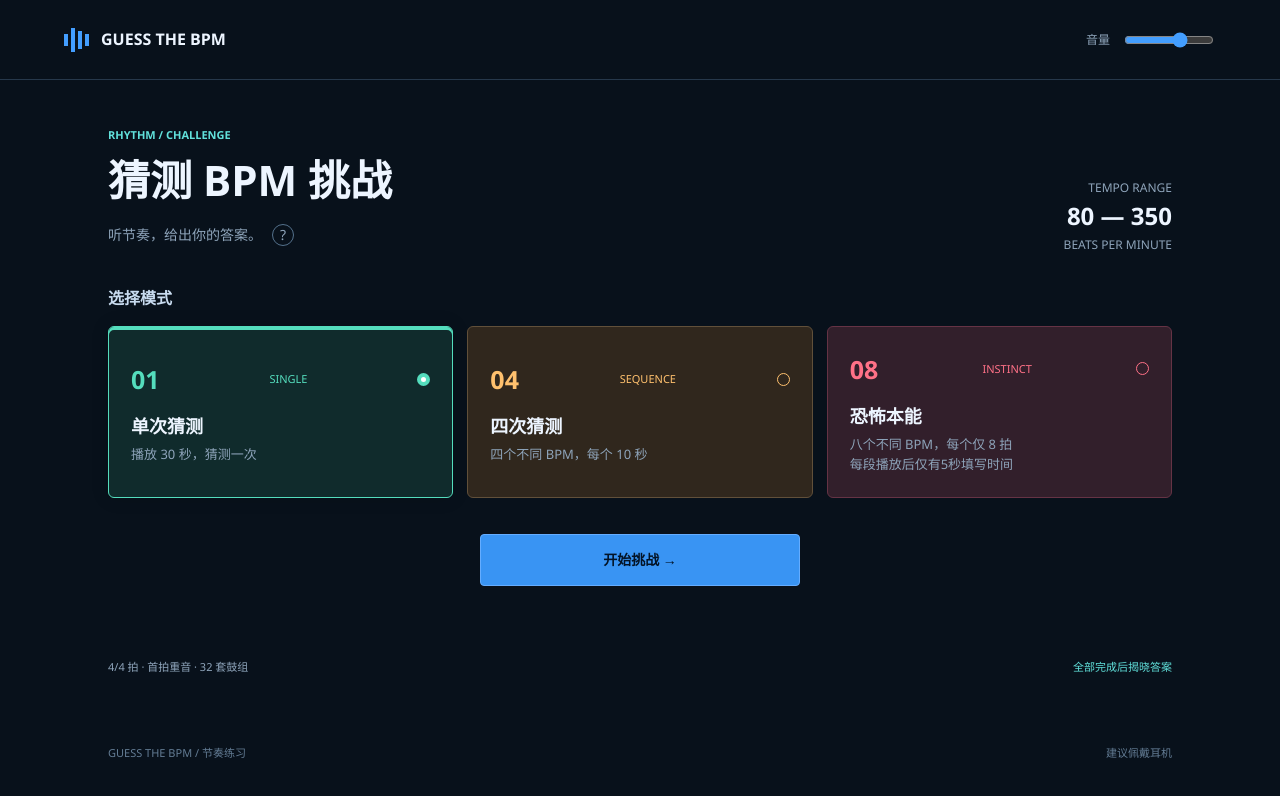
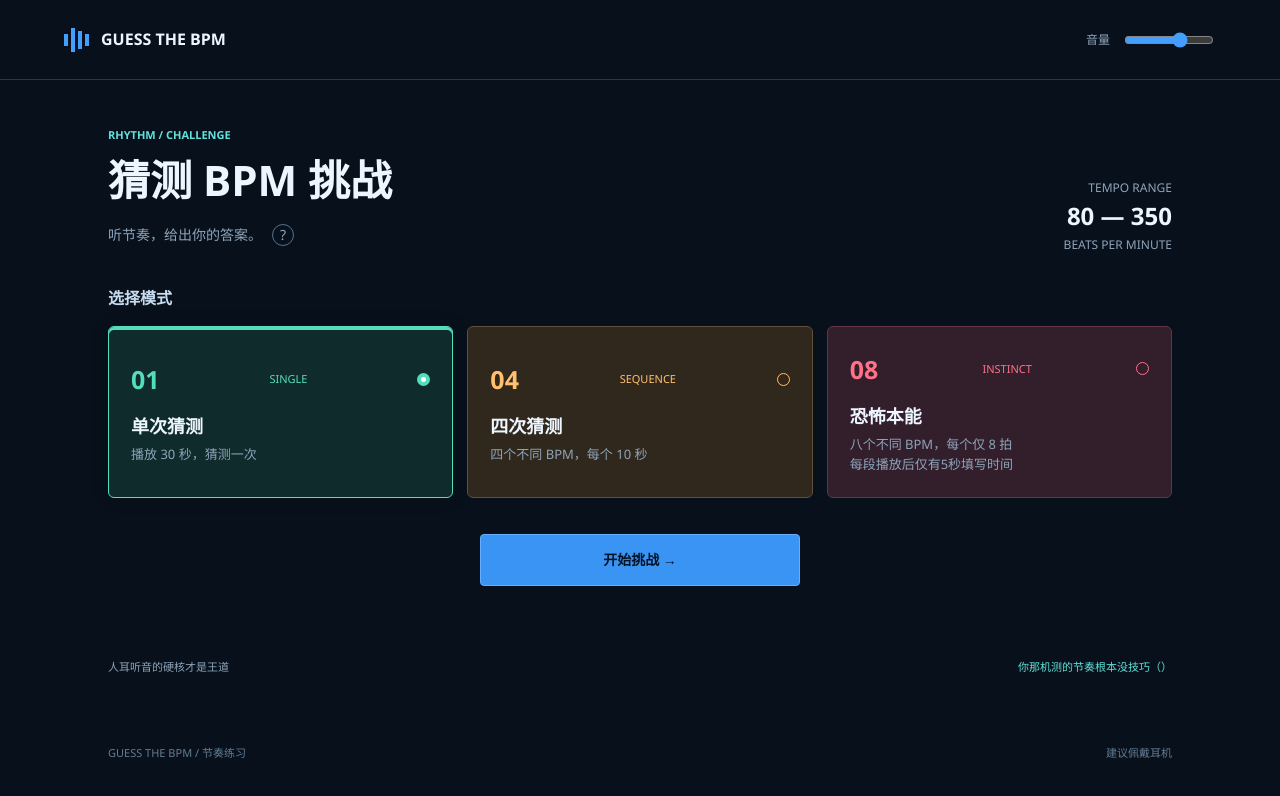
Before and after one commit to DLmember/guess-the-bpm, a plain HTML site: page index.html in a window 1280 px wide. Drawn offline with Linux system fonts and the light colour scheme.

Commit message:
Update index.html

```diff
--- a/index.html
+++ b/index.html
@@ -33,7 +33,7 @@ dialog{max-width:440px;width:calc(100% - 40px);background:#102033;color:var(--te
 </div>
 <div class="start-area" id="start-area"><button class="primary" id="start">开始挑战 →</button><p id="start-help" role="status"></p></div><section class="console hidden" id="console"><div><div class="console-head"><span class="status"><i class="dot"></i><span id="status" role="status">准备就绪</span></span><span id="round">ROUND — / —</span></div><div class="wave-wrap"><canvas id="wave" aria-label="波形与四拍节拍可视化"></canvas><div class="beat-flashes" aria-hidden="true"><i></i><i></i><i></i><i></i></div></div><div class="transport"><strong id="time">30 秒</strong><span id="detail">单次猜测</span></div><div class="progress"><div id="progress"></div></div></div><div><label class="input-label" for="guess">你的猜测</label><div class="input-wrap"><input id="guess" type="number" inputmode="numeric" min="1" max="999" step="1" placeholder="— — —" disabled autocomplete="off"><span>BPM</span></div><button class="primary" id="action">开始挑战 →</button><div class="help" id="help" role="status">可在播放时提前提交</div></div><button class="secondary console-exit hidden" id="exit">退出挑战</button></section>
 <section class="results hidden" id="results"><div class="result-head"><div><div class="eyebrow">RESULTS</div><h2 id="result-title" tabindex="-1">挑战结果</h2></div><div class="grade" id="grade" aria-label="评级"></div><div class="score" id="score"></div><button class="secondary" id="again">再来一次 ↻</button></div><p class="grade-note" id="grade-note"></p><div class="table-wrap"><table><thead><tr><th>段落</th><th>你的猜测</th><th>真实 BPM</th><th>误差</th><th>偏差</th></tr></thead><tbody id="rows"></tbody></table></div></section>
-<div class="bottom"><span>4/4 拍 · 首拍重音 · 32 套鼓组</span><span id="footnote">全部完成后揭晓答案</span></div>
+<div class="bottom"><span>人耳听音的硬核才是王道</span><span id="footnote">你那机测的节奏根本没技巧（）</span></div>
 </main><footer><span>GUESS THE BPM / 节奏练习</span><span>建议佩戴耳机</span></footer>
 <dialog id="info-dialog" aria-labelledby="info-title"><h2 id="info-title">什么是 BPM？</h2><p>BPM就是每分钟的节拍数量，玩家需要听鼓组来猜测BPM并填写。</p><form method="dialog"><button class="secondary">知道了</button></form></dialog>
 <script>
```
